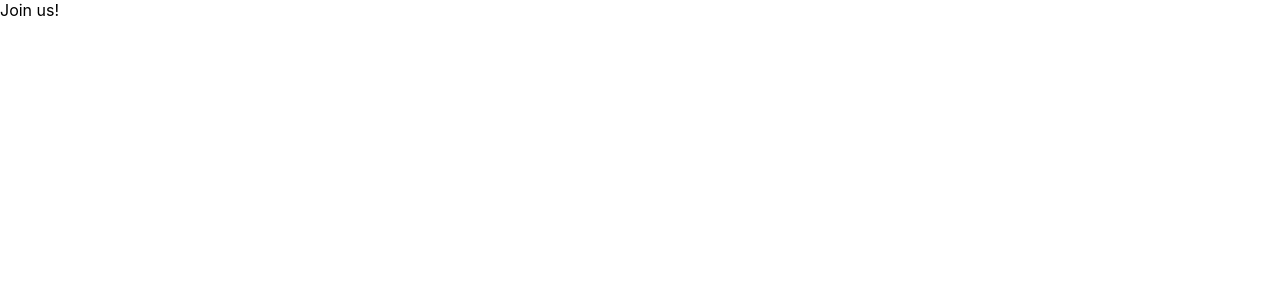
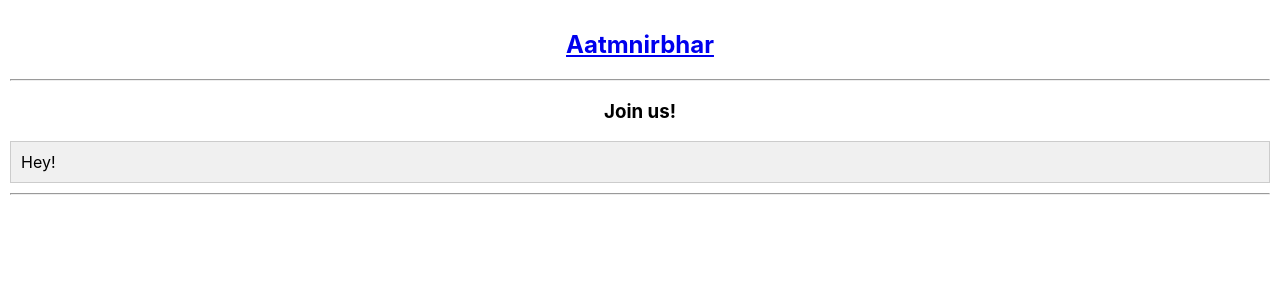
Before and after one commit to Yug34/aatmnirbhar, a React (Create React App) app: page /joinUsProf in a window 1280 px wide. Shown: the top 300 px of the page. Built offline with nearby package versions, Linux system fonts and the light colour scheme.

Commit message:
Done with PeopleProfg page

```diff
--- a/src/Components/JoinUsProf.js
+++ b/src/Components/JoinUsProf.js
@@ -1,7 +1,15 @@
 function JoinUsProf() {
     return (
-      <div className="join-us">
-          Join us!
+      <div className="professor-site">
+          <a href="/">
+            <h2 className="centered-text">Aatmnirbhar</h2>
+          </a>
+          <hr />
+          <h3 className="centered-text">Join us!</h3>
+        <div className="greyBox">
+          Hey!
+        </div>
+        <hr />
       </div>
     );
   }
--- a/src/Components/PeopleProf.js
+++ b/src/Components/PeopleProf.js
@@ -2,7 +2,7 @@ function PeopleProf() {
     return (
       <div className="professor-site">
         <a href="/">
-          <h2 className="centered-text">Aatmnirbhar Club</h2>
+          <h2 className="centered-text">Aatmnirbhar</h2>
         </a>
         <hr />
         <h3 className="centered-text">People</h3>
@@ -31,6 +31,9 @@ function PeopleProf() {
               </li>
             </ul>
           </p>
+          <p>
+            Want to join us and help other students? Mail me your CV at <a href="mailto:yug.gjr@gmail.com">yug.gjr@gmail.com</a>
+          </p>
         </div>
         <hr />
       </div>
--- a/src/Components/ProfessorSite.js
+++ b/src/Components/ProfessorSite.js
@@ -3,12 +3,12 @@ import { Link } from "react-router-dom";
 function ProfSite(props) {
     return (
       <div className="professor-site">
-          <h2 className="centered-text">Aatmnirbhar Club</h2>
+          <h2 className="centered-text">Aatmnirbhar</h2>
           <div className="greyBox" id="disclaimer">
               This isn't the actual Aatmnirbhar website, this is something I made for fun.
               I have recently been looking for MSc supervisors and have thus looked at a <b>LOT</b> of websites made by professors.
-              I made this to imitate a website that a professor would make for their research group... ish. It is an art I can't replicate!
-              To view the actual website, <button onClick={() => props.switchSite(true)}>Click Me!</button>
+              I made this to imitate a website that a professor would make for their research group... ish. It is an art that I can't replicate!
+              To view the actual website, <button onClick={() => props.switchSite(true)}>Click Me</button>!
           </div>
           <hr />
           <Link to="/joinUsProf">Join Us!</Link>
@@ -23,6 +23,10 @@ function ProfSite(props) {
             <p>000-111-2222 (home)</p>
             <p>333-444-5555 (FAX)</p>
             <p><small>But please use email, as I'm not even sure the phone still works.</small></p>
+            <hr />
+            <div className="greyBox">
+                The background color of this website is a bit of a mystery to me. I don't know why it's so dark, but I do know that it's a dark blue. {"<--"} This was generated by GitHub CoPilot.
+            </div>
           </div>
       </div>
     );
```
